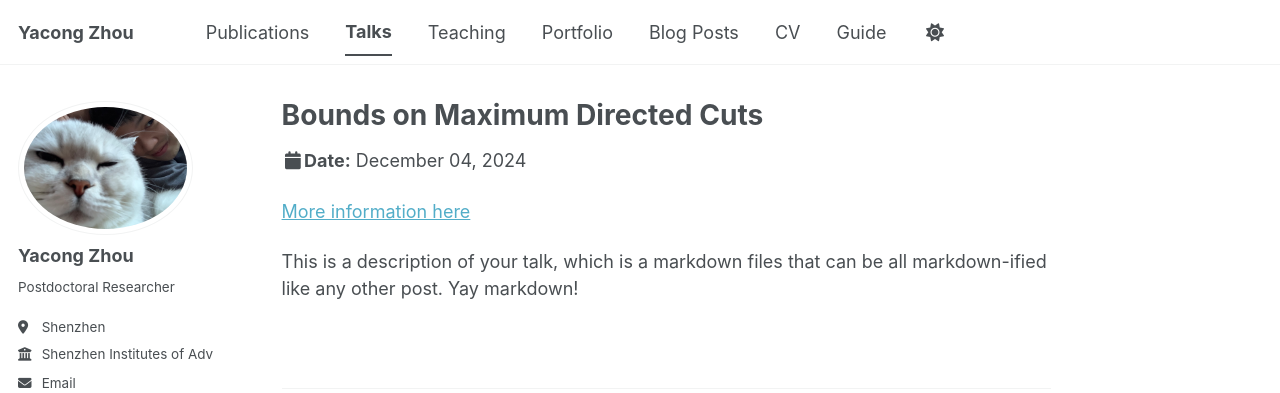
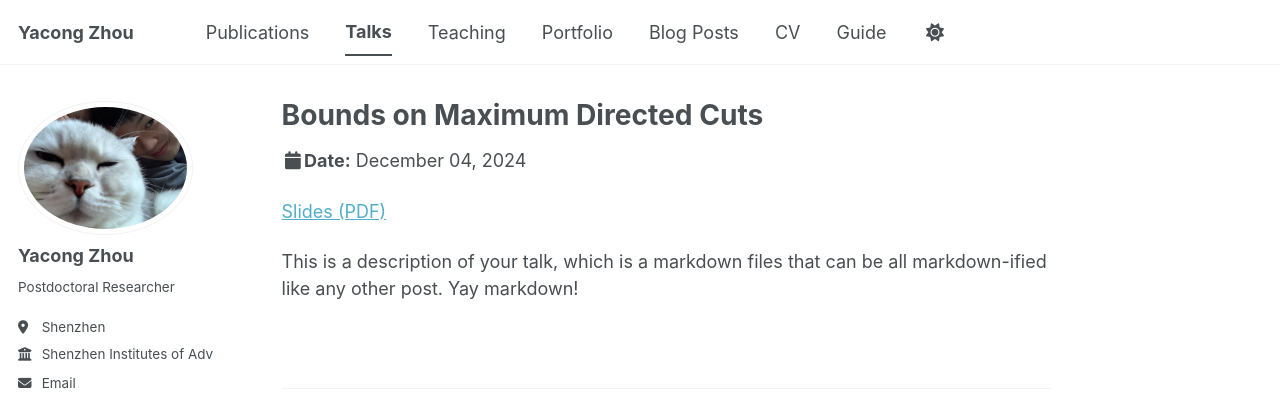
Before and after one commit to YACONGZHOU/yacongzhou.github.io, a Jekyll site: the page built from _talks/2024-12-04-talk-4.md, in a window 1280 px wide. Shown: the top 393 px of the page. Built offline with Jekyll 4.4.1, drawn with Linux system fonts in a browser that asks for light colours; some web fonts are replaced; a script bundle is joined from its source files by our own code; library files that are not in the unit come from our copies.

Commit message:
Update 2024-12-04-talk-4.md

```diff
--- a/_talks/2024-12-04-talk-4.md
+++ b/_talks/2024-12-04-talk-4.md
@@ -8,6 +8,6 @@ date: 2024-12-04
 location: "Open University, London, UK"
 ---
 
-[More information here](http://example2.com)
+[Slides (PDF)](/files/slides_directed-cuts.pdf)
 
 This is a description of your talk, which is a markdown files that can be all markdown-ified like any other post. Yay markdown!
```
